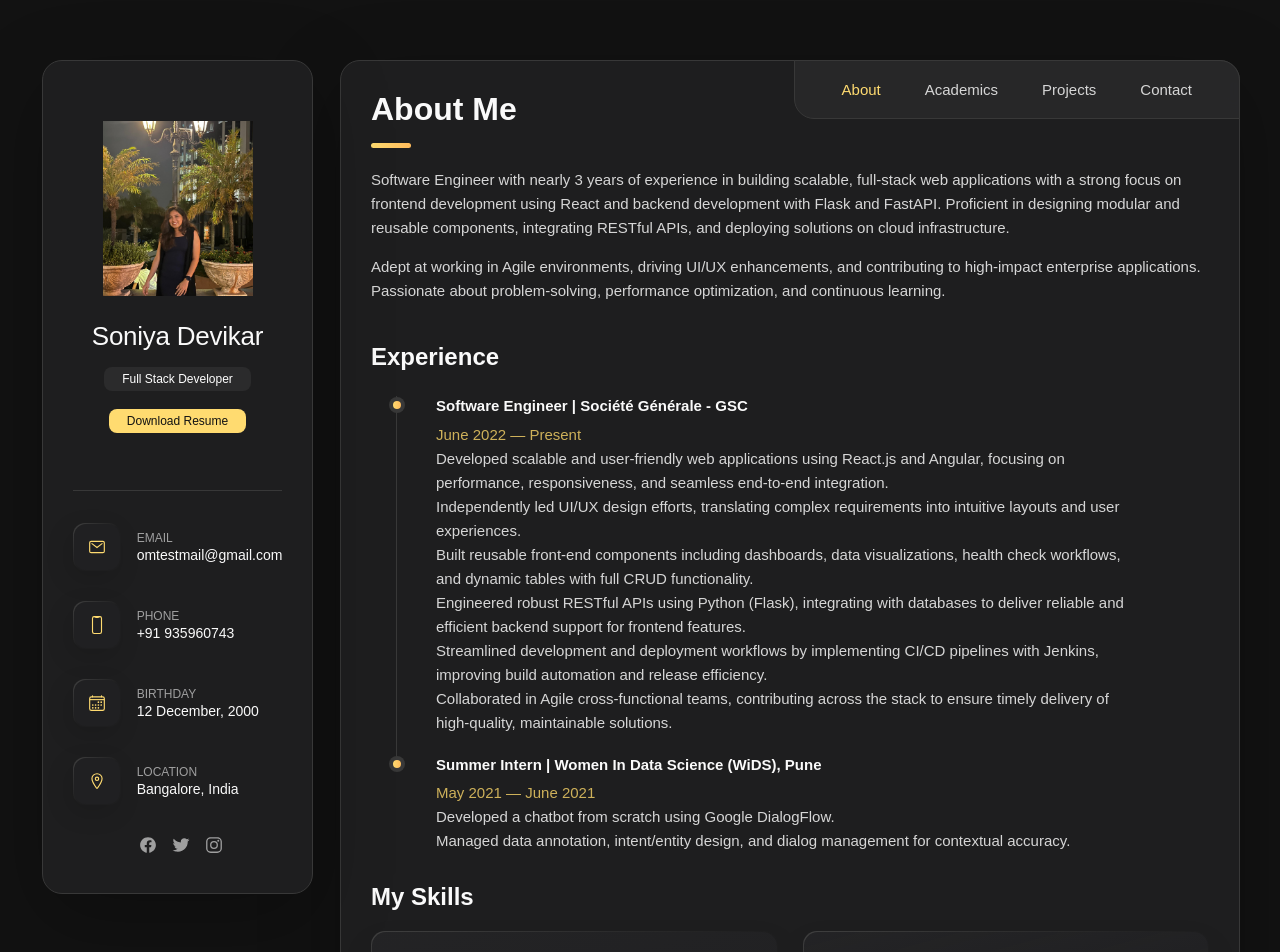
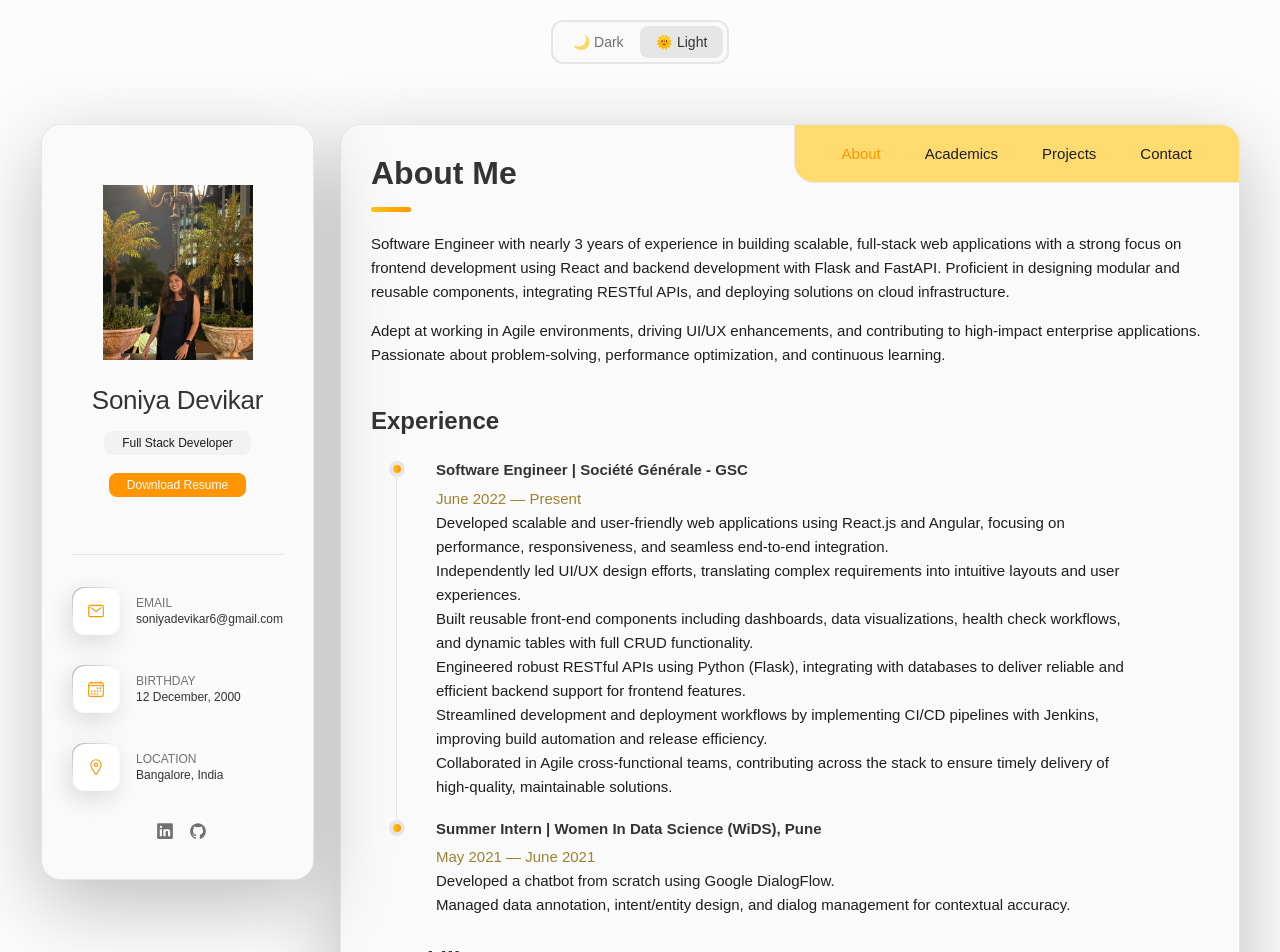
Before and after one commit to soniyadevikar/soniyadevikar.github.io, a React (Vite) app: page / in a window 1280 px wide. Shown: the top 952 px of the page. Built offline with nearby package versions, Linux system fonts and the light colour scheme.

Commit message:
Added light and dark theme toggle

```diff
--- a/index.html
+++ b/index.html
@@ -1,13 +1,16 @@
 <!doctype html>
 <html lang="en">
+
 <head>
   <meta charset="UTF-8" />
-    <link rel="icon" type="image/svg+xml" href="/vite.svg" />
+  <link rel="icon" type="image/png" href="src/assets/images/female-icon.png" />
   <meta name="viewport" content="width=device-width, initial-scale=1.0" />
   <title>My Portfolio</title>
 </head>
-  <body>
+
+<body class="light-theme">
   <div id="root"></div>
   <script type="module" src="/src/main.jsx"></script>
 </body>
+
 </html>
--- a/src/App.jsx
+++ b/src/App.jsx
@@ -4,12 +4,38 @@ import About from './components/About';
 import Academics from './components/Academics';
 import Projects from './components/Projects';
 import Contact from './components/Contact';
-import { useState } from 'react';
+import { useState, useEffect } from 'react';
 
 function App() {
   const [activePage, setActivePage] = useState('about');
+  const [theme, setTheme] = useState('light');
+
+  useEffect(() => {
+    document.body.className = theme === 'light' ? 'light-theme' : '';
+  }, [theme]);
+
+  const toggleTheme = () => {
+    setTheme(prev => (prev === 'light' ? 'dark' : 'light'));
+  }
 
   return (
+    <>
+      <div className='theme-toggle'>
+        <div className="theme-toggle-wrapper">
+          <button
+            className={`theme-option ${theme === 'dark' ? 'active' : ''}`}
+            onClick={() => setTheme('dark')}
+          >
+            🌙 Dark
+          </button>
+          <button
+            className={`theme-option ${theme === 'light' ? 'active' : ''}`}
+            onClick={() => setTheme('light')}
+          >
+            🌞 Light
+          </button>
+        </div>
+      </div>
       <main>
         <Sidebar />
         <div className="main-content">
@@ -32,6 +58,7 @@ function App() {
           </article>
         </div>
       </main>
+    </>
   );
 }
 
--- a/src/components/Sidebar.jsx
+++ b/src/components/Sidebar.jsx
@@ -1,7 +1,7 @@
 // src/components/Sidebar.jsx
 import { useState } from 'react';
 import avatar from '../assets/images/my-image.jpg';
-import { IoMailOutline, IoPhonePortraitOutline, IoCalendarOutline, IoLocationOutline, IoLogoFacebook, IoLogoTwitter, IoLogoInstagram, IoChevronDown } from 'react-icons/io5';
+import { IoMailOutline, IoPhonePortraitOutline, IoCalendarOutline, IoLocationOutline, IoLogoLinkedin, IoLogoGithub, IoChevronDown } from 'react-icons/io5';
 
 const Sidebar = () => {
     const [expanded, setExpanded] = useState(false);
@@ -46,16 +46,16 @@ const Sidebar = () => {
                         <div className="icon-box"><IoMailOutline /></div>
                         <div className="contact-info">
                             <p className="contact-title">Email</p>
-                            <a href="mailto:omtestmail@gmail.com" className="contact-link">omtestmail@gmail.com</a>
+                            <a href="mailto:soniyadevikar6@gmail.com" className="contact-link">soniyadevikar6@gmail.com</a>
                         </div>
                     </li>
-                    <li className="contact-item">
+                    {/* <li className="contact-item">
                         <div className="icon-box"><IoPhonePortraitOutline /></div>
                         <div className="contact-info">
                             <p className="contact-title">Phone</p>
                             <a href="tel:+91935960743" className="contact-link">+91 935960743</a>
                         </div>
-                    </li>
+                    </li> */}
                     <li className="contact-item">
                         <div className="icon-box"><IoCalendarOutline /></div>
                         <div className="contact-info">
@@ -73,9 +73,21 @@ const Sidebar = () => {
                 </ul>
                 <div className="separator"></div>
                 <ul className="social-list">
-                    <li className="social-item"><a href="#" className="social-link"><IoLogoFacebook /></a></li>
-                    <li className="social-item"><a href="#" className="social-link"><IoLogoTwitter /></a></li>
-                    <li className="social-item"><a href="#" className="social-link"><IoLogoInstagram /></a></li>
+                    <li className="social-item">
+                        <a href="https://www.linkedin.com/in/soniya-devikar-5b42911b2?utm_source=share&utm_campaign=share_via&utm_content=profile&utm_medium=ios_app "
+                            className="social-link"
+                            target="_blank"
+                            rel="noopener noreferrer">
+                            <IoLogoLinkedin />
+                        </a>
+                    </li>
+                    <li className="social-item">
+                        <a href="https://github.com/soniyadevikar"
+                            className="social-link"
+                            target="_blank"
+                            rel="noopener noreferrer">
+                            <IoLogoGithub /></a>
+                    </li>
                 </ul>
             </div>
         </aside>
--- a/src/style.css
+++ b/src/style.css
@@ -37,6 +37,7 @@
     --light-gray: hsl(0, 0%, 84%);
     --light-gray-70: hsla(0, 0%, 84%, 0.7);
     --bittersweet-shimmer: hsl(0, 43%, 51%);
+    --navbar-bg: hsla(240, 1%, 17%, 0.75);
 
     /* typography */
 
@@ -74,9 +75,77 @@
 
 }
 
+/* 👇 LIGHT THEME OVERRIDES 👇 */
+.light-theme {
+    --bg-gradient-onyx: linear-gradient(to bottom right,
+            hsl(0, 0%, 90%) 3%,
+            hsl(0, 0%, 100%) 97%);
+    --bg-gradient-jet: linear-gradient(to bottom right,
+            hsla(0, 0%, 90%, 0.25) 0%,
+            hsla(0, 0%, 100%, 0) 100%), hsl(0, 0%, 98%);
+    --bg-gradient-yellow-1: linear-gradient(to bottom right,
+            hsl(45, 100%, 65%) 0%,
+            hsla(45, 100%, 70%, 0) 50%);
+    --bg-gradient-yellow-2: linear-gradient(135deg,
+            hsla(45, 100%, 70%, 0.25) 0%,
+            hsla(45, 100%, 70%, 0) 60%), hsl(0, 0%, 98%);
+    --border-gradient-onyx: linear-gradient(to bottom right,
+            hsl(0, 0%, 70%) 0%,
+            hsla(0, 0%, 80%, 0) 50%);
+    --text-gradient-yellow: linear-gradient(to right,
+            hsl(45, 100%, 55%),
+            hsl(35, 100%, 50%));
+
+    --jet: hsl(0, 0%, 90%);
+    --onyx: hsl(0, 0%, 95%);
+    --eerie-black-1: hsl(0, 0%, 100%);
+    --eerie-black-2: hsl(0, 0%, 98%);
+    --smoky-black: hsl(0, 0%, 99%);
+    --white-1: hsl(0, 0%, 10%);
+    --white-2: hsl(0, 0%, 20%);
+    --orange-yellow-crayola: hsl(35, 100%, 50%);
+    --vegas-gold: hsl(45, 54%, 40%);
+    --light-gray: hsl(240, 2%, 12%);
+    --light-gray-70: hsl(0deg 0% 22% / 70%);
+    --bittersweet-shimmer: hsl(0, 70%, 45%);
+    --navbar-bg: hsl(45, 100%, 72%);
+}
 
 
+.theme-toggle {
+    display: flex;
+    justify-content: center;
+    margin-top: 20px;
+}
 
+.theme-toggle-wrapper {
+    display: inline-flex;
+    background: var(--eerie-black-2);
+    border: 2px solid var(--jet);
+    border-radius: 12px;
+    overflow: hidden;
+    padding: 4px;
+}
+
+.theme-option {
+    background: transparent;
+    border: none;
+    padding: 8px 16px;
+    font-size: 14px;
+    font-weight: var(--fw-500);
+    color: var(--light-gray-70);
+    cursor: pointer;
+    display: flex;
+    align-items: center;
+    gap: 6px;
+    transition: all 0.3s ease;
+    border-radius: 8px;
+}
+
+.theme-option.active {
+    background: var(--jet);
+    color: var(--white-2);
+}
 
 /*---------------#RESET--------------------*/
 
@@ -407,7 +476,7 @@ main {
 
 .contact-info :is(.contact-link, time, address) {
     color: var(--white-2);
-    font-size: var(--fs-7);
+    font-size: 12px;
 }
 
 .contact-info address {
@@ -441,7 +510,7 @@ main {
     bottom: 0;
     left: 0;
     width: 100%;
-    background: hsla(240, 1%, 17%, 0.75);
+    background: var(--navbar-bg);
     backdrop-filter: blur(10px);
     border: 1px solid var(--jet);
     border-radius: 12px 12px 0 0;
```
Also changed, not shown: src/assets/images/female-icon.png (added). Lines whose indentation alone changed are shown as unchanged.
